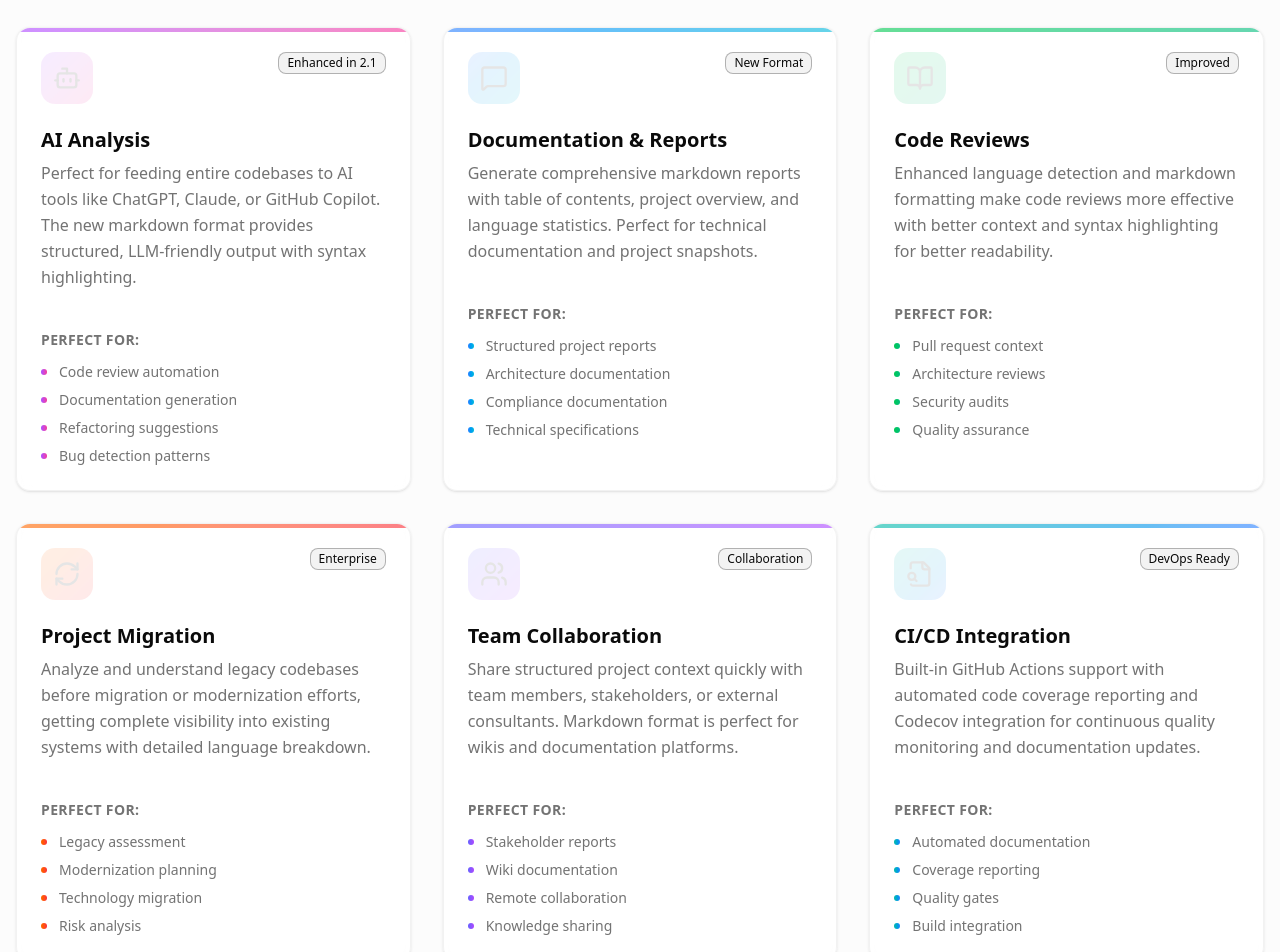
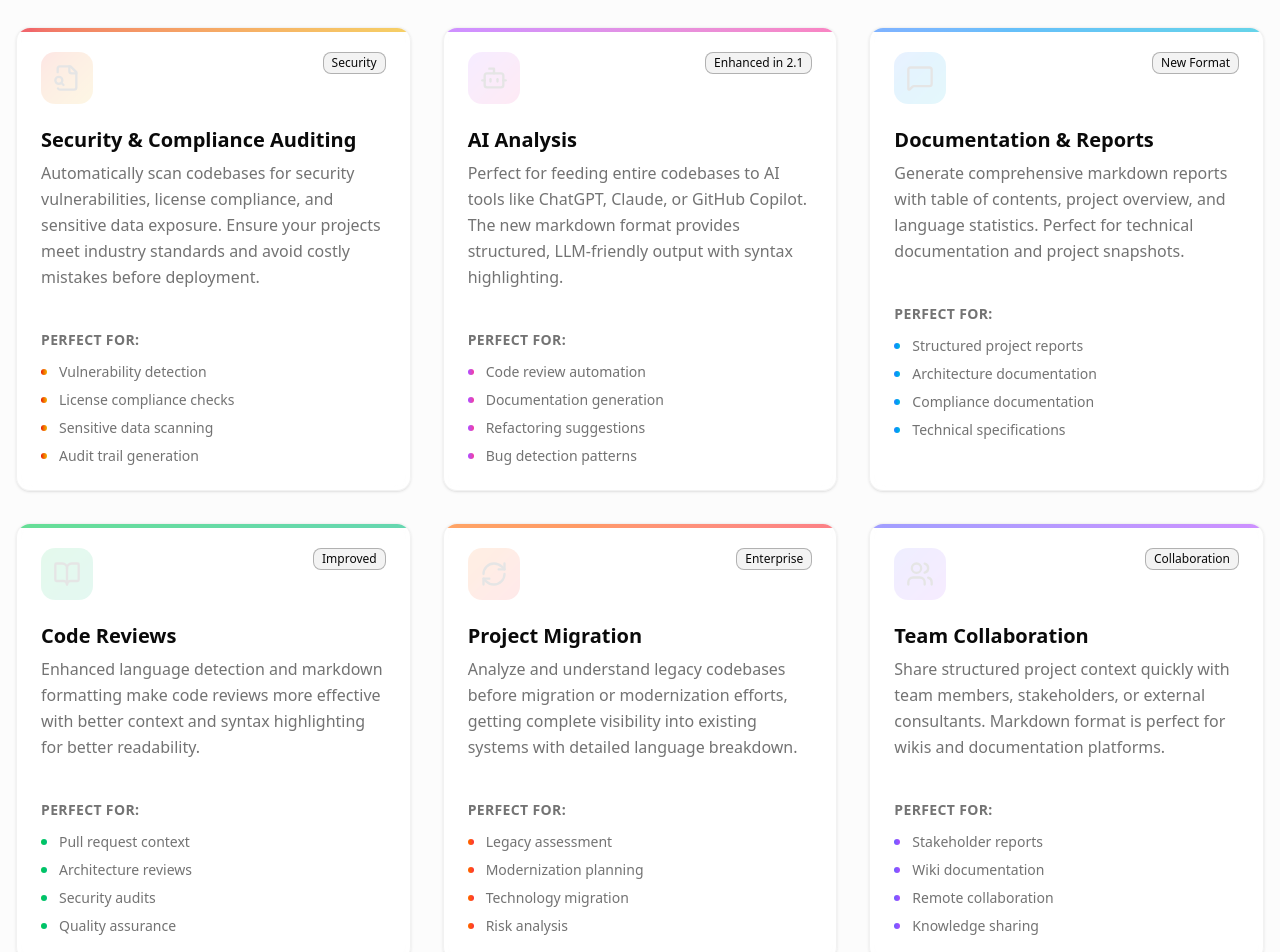
Before and after one commit to AungMyoKyaw/git-ingest, a Next.js app in the folder git-ingest-www/: page / in a window 1280 px wide. Shown: the part 3900-4852 px from the top of the page. Built offline with nearby package versions, Linux system fonts and the light colour scheme.

Commit message:
feat(use-cases-section): add security & compliance auditing use case, remove ci/cd integration use case

```diff
--- a/git-ingest-www/src/components/sections/use-cases-section.tsx
+++ b/git-ingest-www/src/components/sections/use-cases-section.tsx
@@ -16,6 +16,20 @@ import {
 } from "lucide-react";
 
 const useCases = [
+  {
+    icon: FileSearch,
+    title: "Security & Compliance Auditing",
+    description:
+      "Automatically scan codebases for security vulnerabilities, license compliance, and sensitive data exposure. Ensure your projects meet industry standards and avoid costly mistakes before deployment.",
+    examples: [
+      "Vulnerability detection",
+      "License compliance checks",
+      "Sensitive data scanning",
+      "Audit trail generation"
+    ],
+    badge: "Security",
+    gradient: "from-red-600 to-yellow-500"
+  },
   {
     icon: Bot,
     title: "AI Analysis",
@@ -85,20 +99,6 @@ const useCases = [
     ],
     badge: "Collaboration",
     gradient: "from-indigo-500 to-purple-500"
-  },
-  {
-    icon: FileSearch,
-    title: "CI/CD Integration",
-    description:
-      "Built-in GitHub Actions support with automated code coverage reporting and Codecov integration for continuous quality monitoring and documentation updates.",
-    examples: [
-      "Automated documentation",
-      "Coverage reporting",
-      "Quality gates",
-      "Build integration"
-    ],
-    badge: "DevOps Ready",
-    gradient: "from-teal-500 to-blue-500"
   }
 ];
 
```
